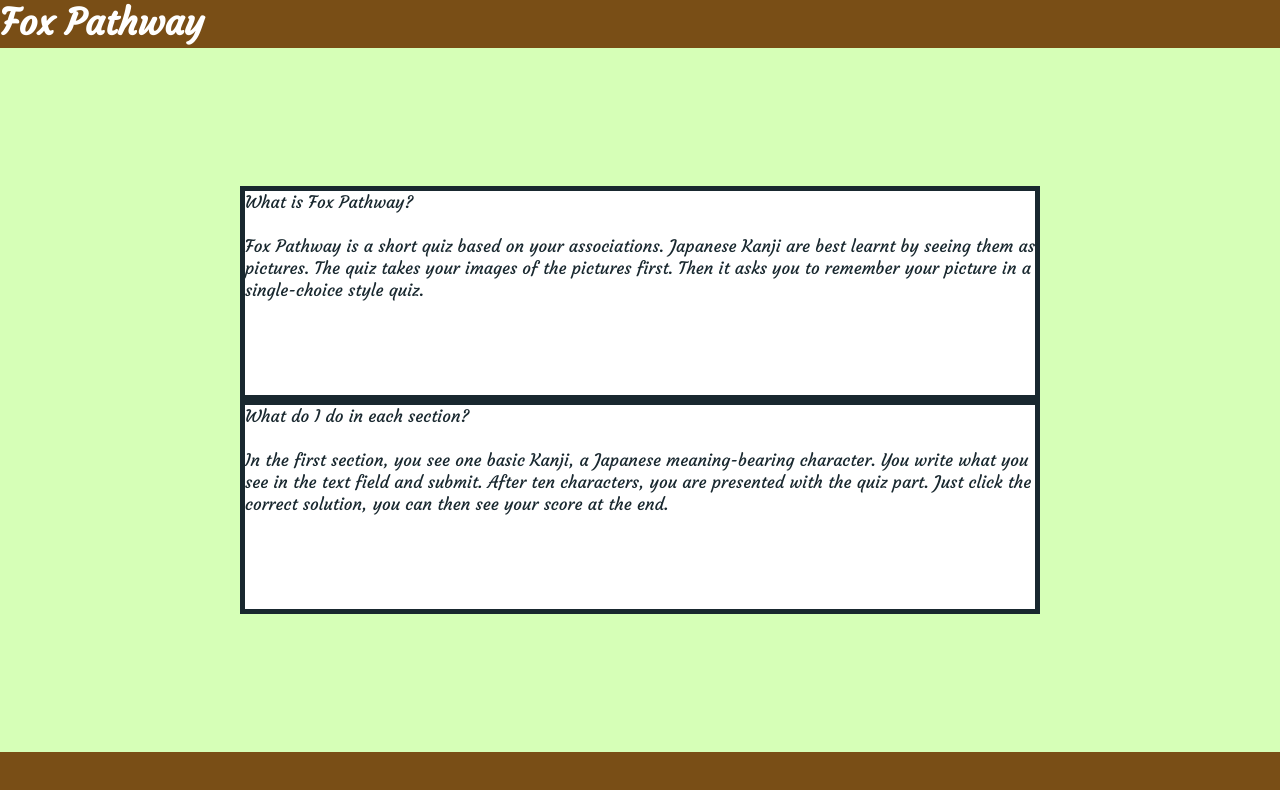
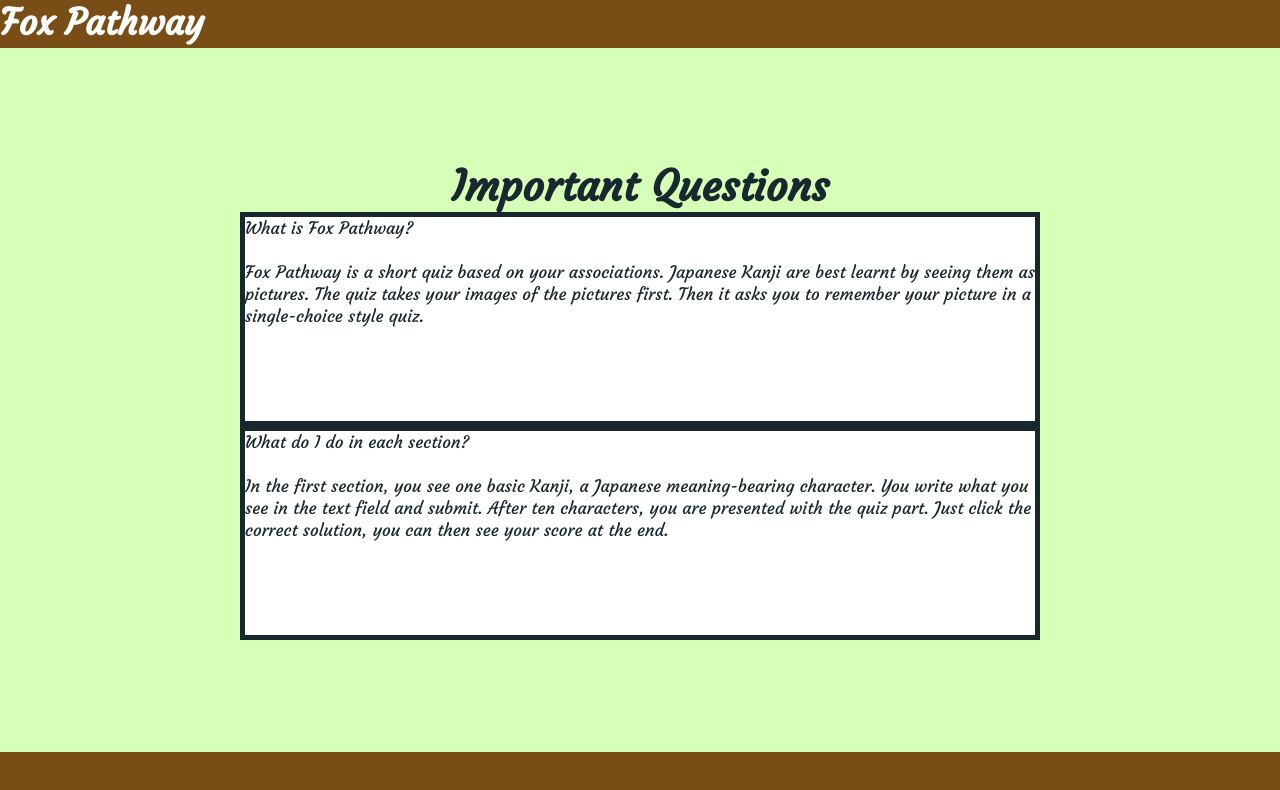
Before and after one commit to sanchez619/fox_pathway_2, a plain HTML site: page about.html in a window 1280 px wide. Drawn offline with Linux system fonts and the light colour scheme.

Commit message:
chore: add header to centerDiv

```diff
--- a/about.html
+++ b/about.html
@@ -16,6 +16,7 @@
     </header>
     <section>
         <div id="centerDiv">
+            <h2>Important Questions</h2>
             <div class="content menu about">
                 <p>What is Fox Pathway?</p>
                 <br>
```
